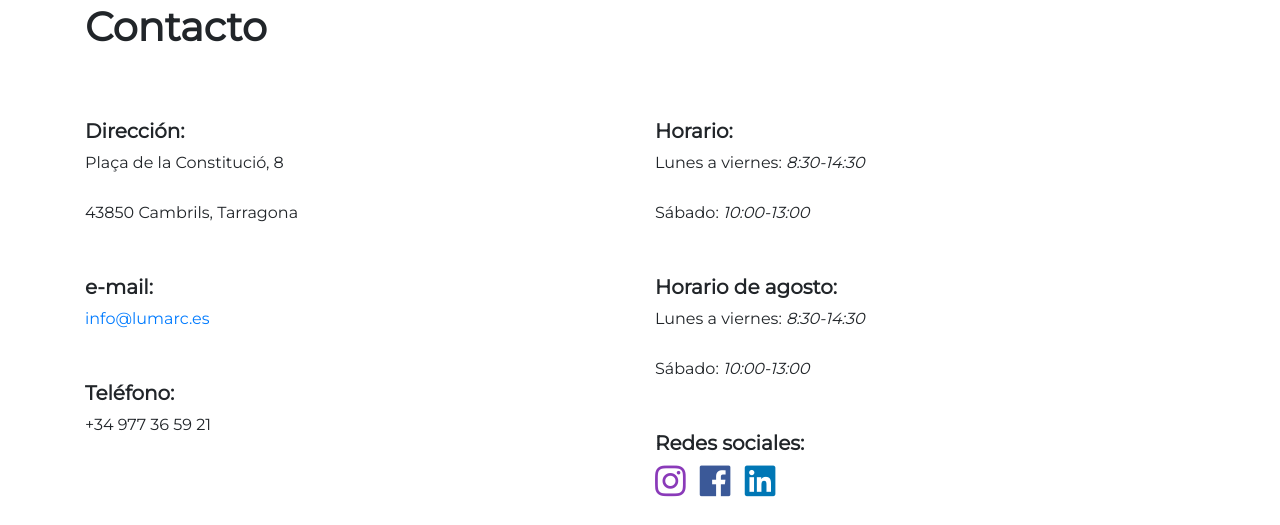
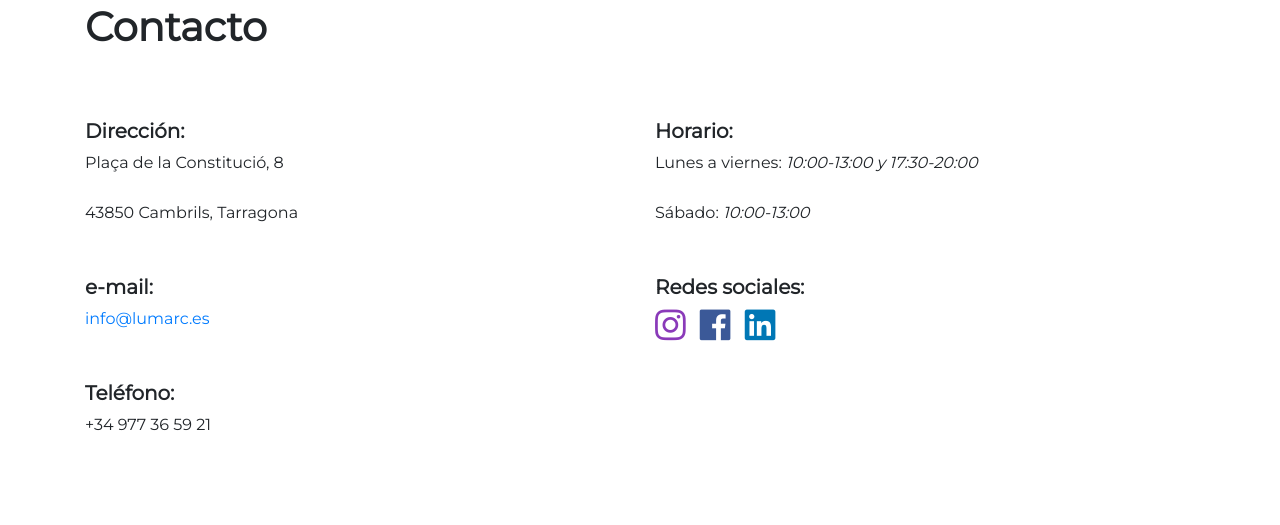
Before and after one commit to calin112/calin112.github.io, a plain HTML site: page index.html in a window 1280 px wide. Shown: the part 7733-8258 px from the top of the page. Drawn offline with nearby package versions, Linux system fonts and the light colour scheme; some packages are replaced by stand-ins of ours; a script that the page names is missing.

Commit message:
Modified Schedule

```diff
--- a/index.html
+++ b/index.html
@@ -182,11 +182,7 @@
               </div>
               <div class="col-lg">
                 <h5>Horario:</h5>
-                <p>Lunes a viernes: <i>8:30-14:30</i></p>
-                <p>Sábado: <i>10:00-13:00</i></p>
-                <br>
-                <h5>Horario de agosto:</h5>
-                <p>Lunes a viernes: <i>8:30-14:30</i></p>
+                <p>Lunes a viernes: <i>10:00-13:00 y 17:30-20:00</i></p>
                 <p>Sábado: <i>10:00-13:00</i></p>
                 <br>
                 <h5>Redes sociales:</h5>
```
